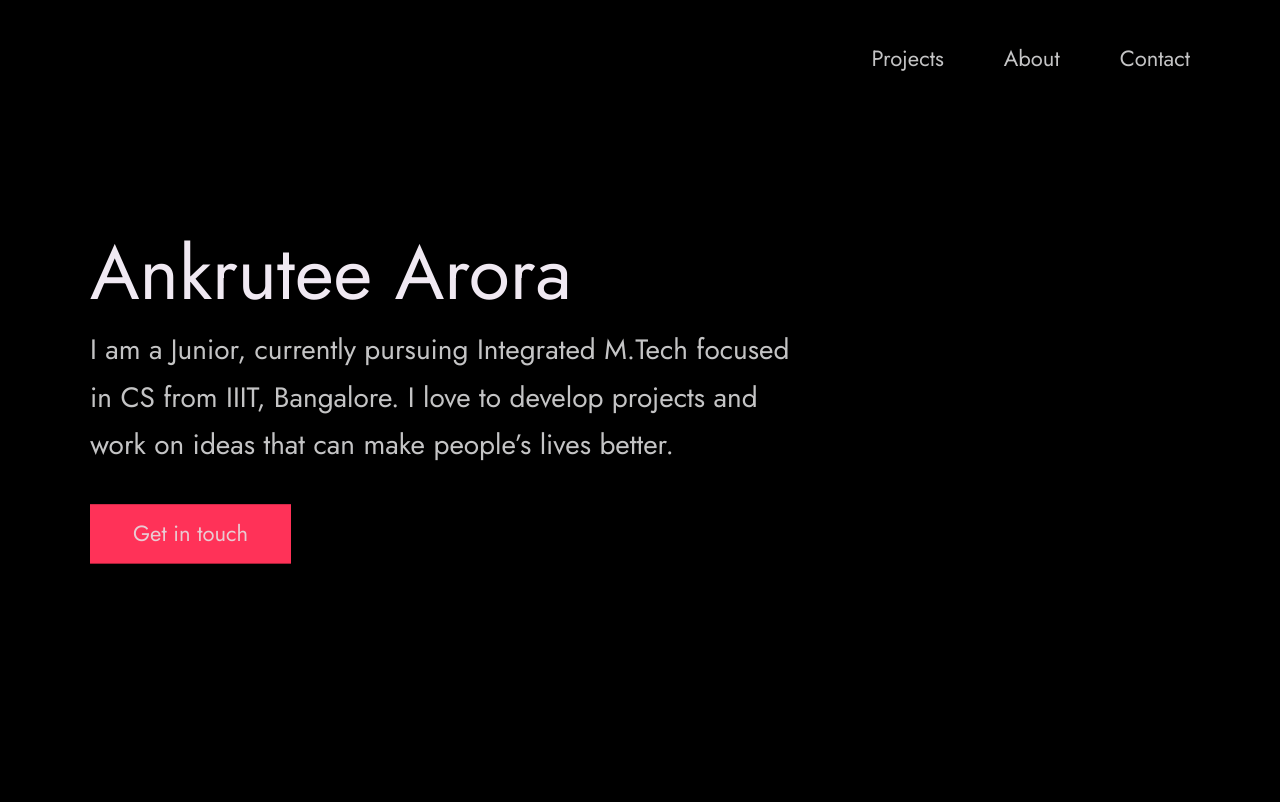
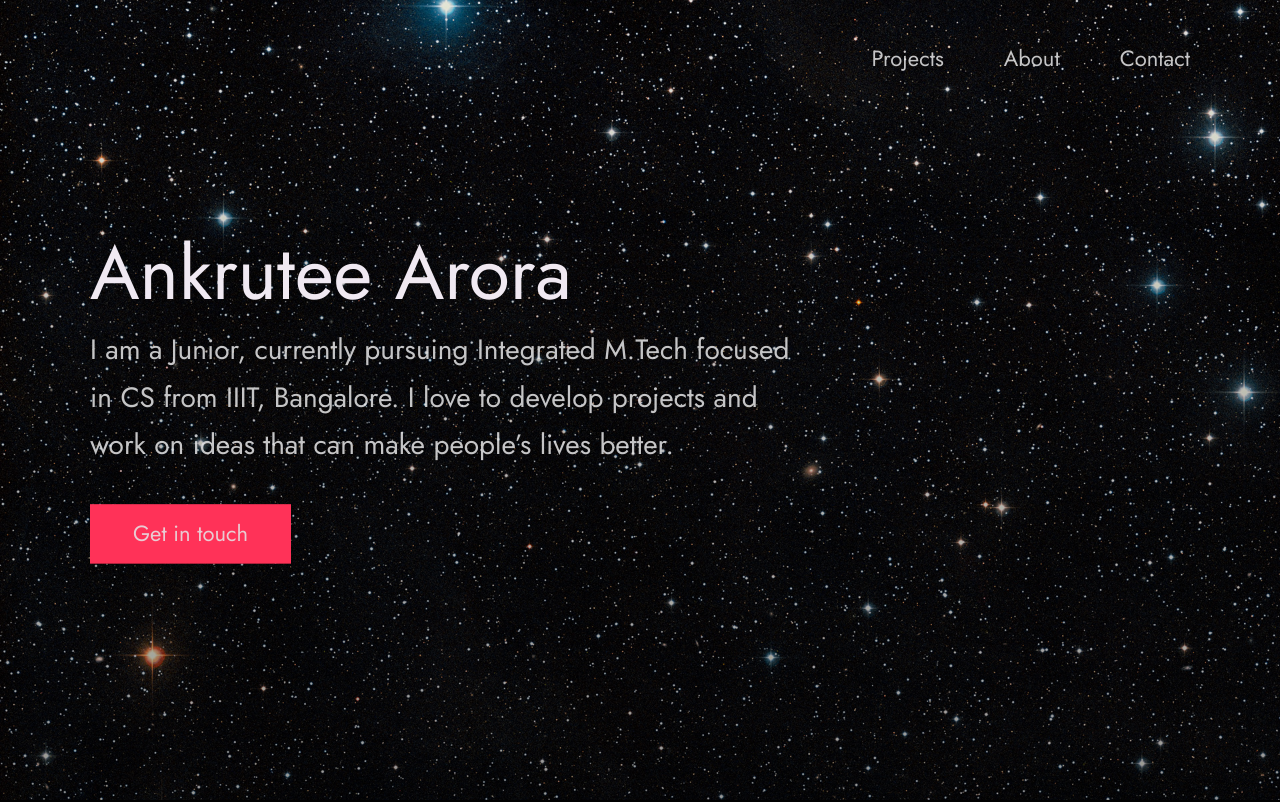
Before and after one commit to Ankrutee/Ankrutee.github.io, a plain HTML site: page index.html in a window 1280 px wide. Shown: the top 802 px of the page. Drawn offline with Linux system fonts and the light colour scheme.

Commit message:
Update index.css

```diff
--- a/index.css
+++ b/index.css
@@ -405,7 +405,7 @@ body:not(.user-is-tabbing) a:focus {
 
 .header {
     background: linear-gradient(rgba(0,0,0, .1), rgba(0,0,0, .4)),
-        url('Bg.jpg');
+        url('./images/Bg.jpg');
     height: 100vh;
     background-size: cover;
     background-position: center;
```
